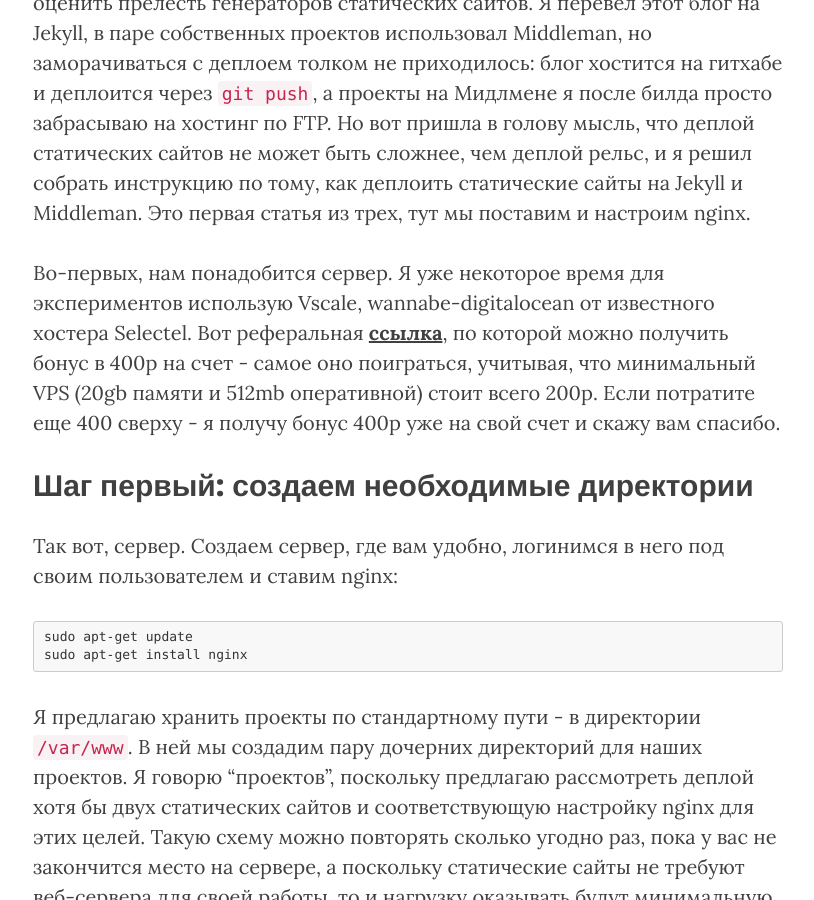
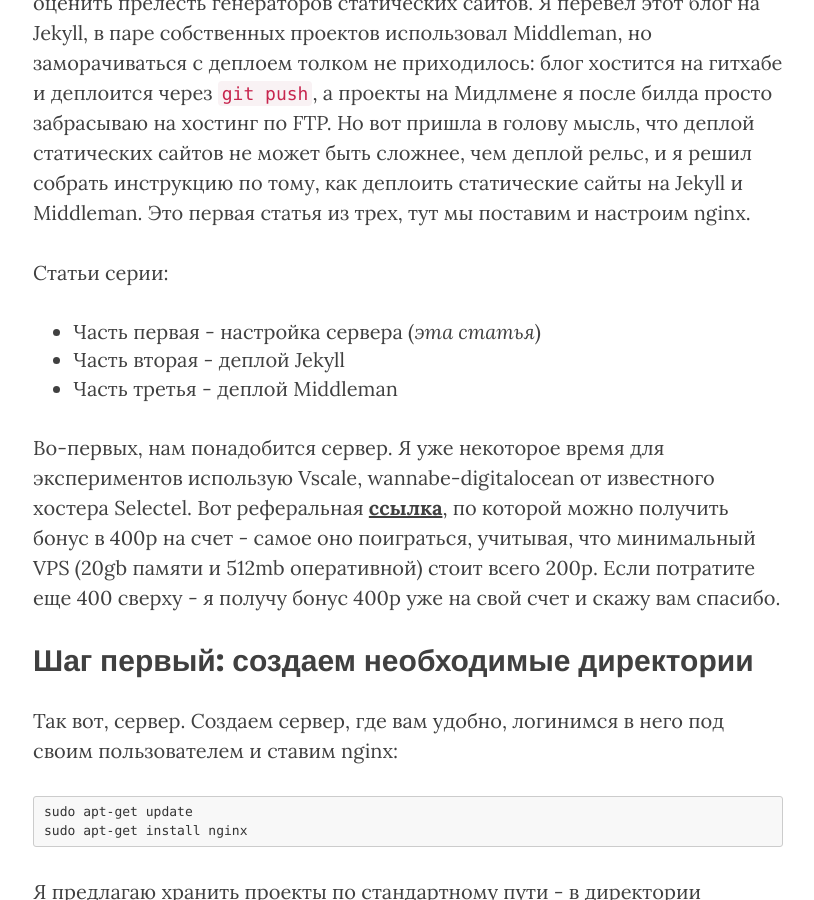
Before and after one commit to Freika/freika.github.io, a Jekyll site: the page built from _posts/2016-01-12-deploy-static-sites-to-vps-part-1.md, in a window 1280 px wide and 900 px high, scrolled down 656 px. Shown: the whole window, without its empty margins (232-1046 px from the left). Built offline with Jekyll 4.4.1, drawn with Linux system fonts in a browser that asks for light colours; nearby versions of some CDN libraries; Markdown is read by kramdown in place of the engine named in the settings; comment, search, counter and statistics services are not loaded.

Commit message:
Add table of contents.

```diff
--- a/_posts/2016-01-12-deploy-static-sites-to-vps-part-1.md
+++ b/_posts/2016-01-12-deploy-static-sites-to-vps-part-1.md
@@ -4,6 +4,13 @@
 ---
 
 Некоторое время назад (уже довольно давно, на самом деле) довелось мне оценить прелесть генераторов статических сайтов. Я перевел этот блог на Jekyll, в паре собственных проектов использовал Middleman, но заморачиваться с деплоем толком не приходилось: блог хостится на гитхабе и деплоится через `git push`, а проекты на Мидлмене я после билда просто забрасываю на хостинг по FTP. Но вот пришла в голову мысль, что деплой статических сайтов не может быть сложнее, чем деплой рельс, и я решил собрать инструкцию по тому, как деплоить статические сайты на Jekyll и Middleman. Это первая статья из трех, тут мы поставим и настроим nginx.
+
+Статьи серии:
+
+ - Часть первая - настройка сервера (*эта статья*)
+ - [Часть вторая - деплой Jekyll](http://frey.su/deploy-static-sites-to-vps-part-1)
+ - [Часть третья - деплой Middleman](http://frey.su/deploy-static-sites-to-vps-part-1)
+
 
 Во-первых, нам понадобится сервер. Я уже некоторое время для экспериментов использую Vscale, wannabe-digitalocean от известного хостера Selectel. Вот реферальная **[ссылка](https://vscale.io/?refcode=64s02xb6up)**, по которой можно получить бонус в 400р на счет - самое оно поиграться, учитывая, что минимальный VPS (20gb памяти и 512mb оперативной) стоит всего 200р. Если потратите еще 400 сверху - я получу бонус 400р уже на свой счет и скажу вам спасибо.
 
```
Also changed, not shown: _posts/2016-01-13-deploy-static-sites-to-vps-part-2.md (+4 -0 lines), _posts/2016-01-18-deploy-static-sites-to-vps-part-3.md (+4 -0 lines).
